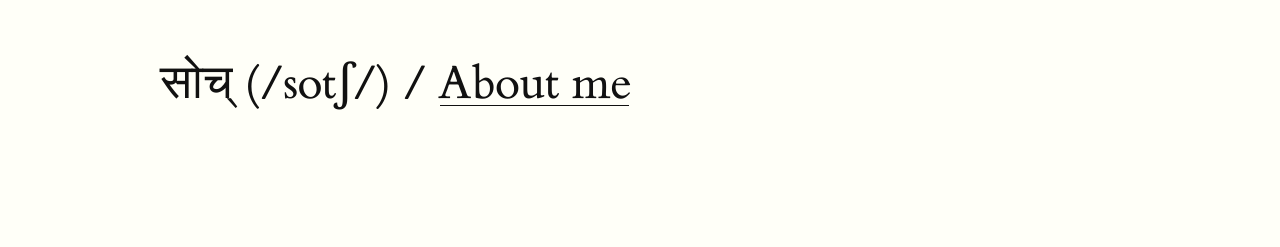
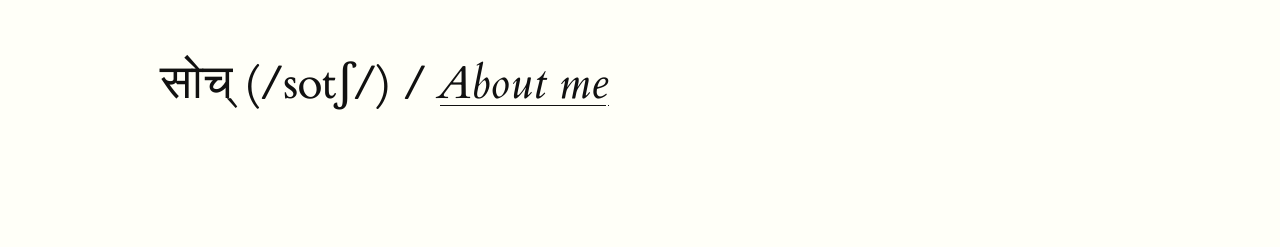
Before and after one commit to kailashbuki/kailashbuki.github.io, a Jekyll site: the page built from index.html, in a window 1280 px wide. Shown: the top 247 px of the page. Built offline with Jekyll 4.4.1, drawn with Linux system fonts in a browser that asks for light colours.

Commit message:
Minor aesthetic change

```diff
--- a/index.html
+++ b/index.html
@@ -2,7 +2,7 @@
 layout: default
 ---
 
-<h1 id="tufte-css">{{ site.name }} / <a href="{{ site.baseurl}}{% link about.md %}">About me</a><h1>
+<h1 id="tufte-css">{{ site.name }} / <a href="{{ site.baseurl}}{% link about.md %}"><i>About me</i></a><h1>
 <!-- <p class="subtitle">{{ site.description }}</p> -->
 
 <section>
```
